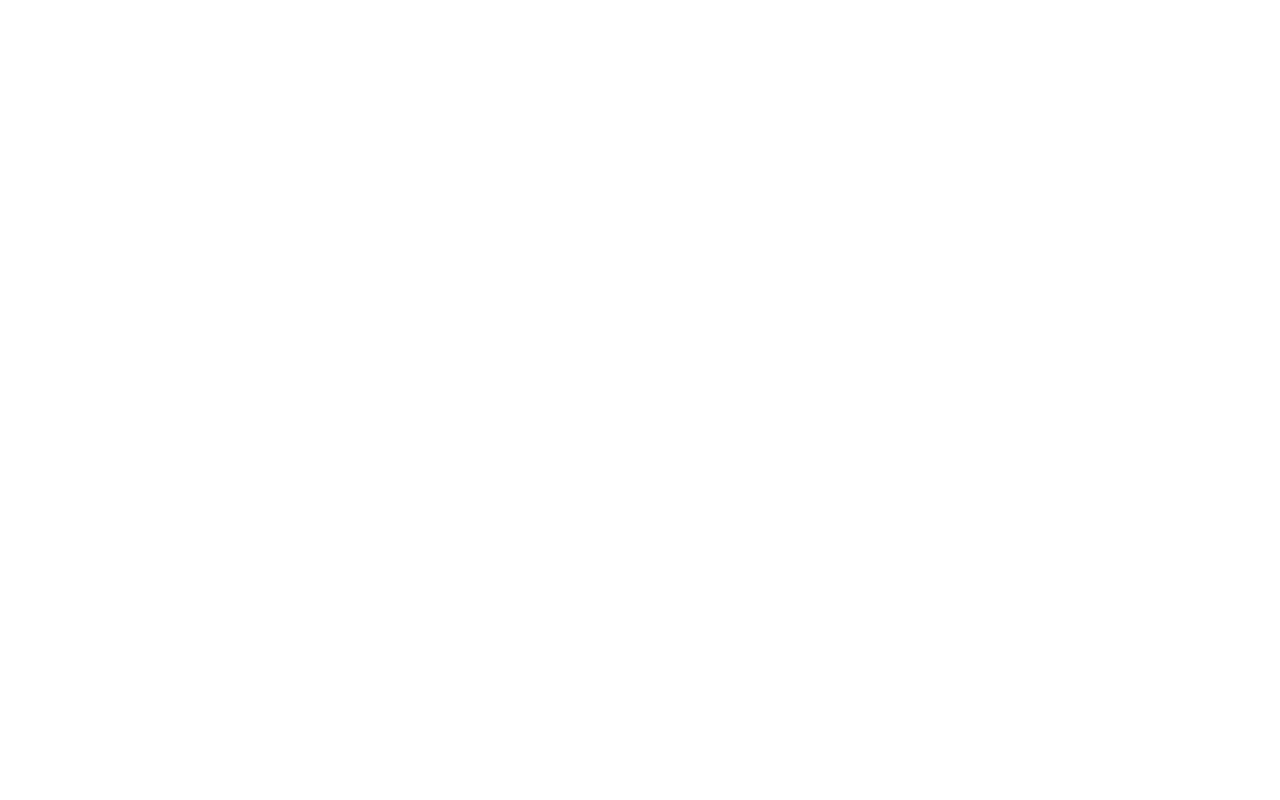
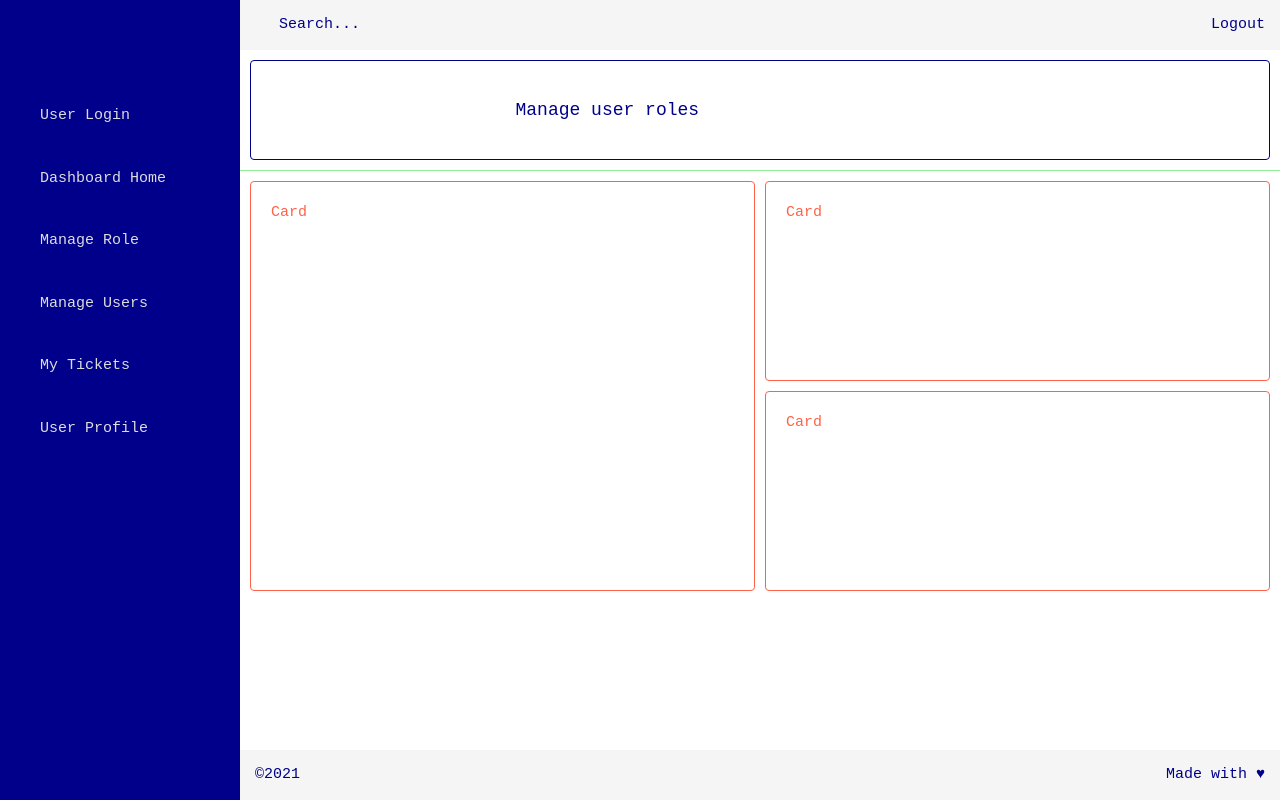
Before and after one commit to Apteryx009/Issue-Tracker, a plain HTML site: page HTML/role.html in a window 1280 px wide. Drawn offline with nearby package versions, Linux system fonts and the light colour scheme.

Commit message:
added role.html layout

```diff
--- /dev/null
+++ b/CSS/role.css
@@ -0,0 +1,33 @@
+ .overview_card-info {
+
+    margin-left: 25%;
+     font-size: larger;
+ }
+
+
+ @media only screen and (min-width: 750px) {
+
+    .main_cards {
+
+      grid-template-areas:
+        'card1 card2'
+        'card1 card3';
+
+    }
+  }
+
+
+  .left_card {
+    flex-basis: 250px;
+    flex-grow: 1;
+    margin: 10px 10px;
+    display: flex;
+    align-items: center;
+    justify-content: space-between;
+    padding: 20px;
+    /* background-color: seagreen; */
+    height: 100px;
+    border: 1px solid darkblue;
+    border-radius: 4px;
+    color: darkblue;
+  }
--- a/HTML/role.html
+++ b/HTML/role.html
@@ -0,0 +1,71 @@
+<!DOCTYPE html>
+<html lang="en">
+
+<head>
+    <link rel="stylesheet" href="https://stackpath.bootstrapcdn.com/bootstrap/4.3.1/css/bootstrap.min.css" integrity="sha384-ggOyR0iXCbMQv3Xipma34MD+dH/1fQ784/j6cY/iJTQUOhcWr7x9JvoRxT2MZw1T" crossorigin="anonymous">
+  <meta charset="UTF-8" />
+  <meta name="viewport" content="width=device-width, initial-scale=1.0" />
+  <title>Bug Tracker: role</title>
+
+  <!-- These two css links are required in every file -->
+  <link rel="stylesheet" href="../CSS/style.css">
+  <link rel="stylesheet" href="../CSS/aside.css">
+
+  <link rel="stylesheet" href="../CSS/role.css">
+
+</head>
+
+<body>
+
+  <div class="grid-container">
+    <div class="menu-icon">
+      <strong> &#9776;</strong>
+    </div>
+    <header class="header">
+      <div class="header_search">Search...</div>
+      <div class="header_avatar">Logout</div>
+    </header>
+    <aside class="aside">
+      <div class="aside_close-icon">
+        <strong>&times;</strong>
+      </div>
+      <ul class="aside_list">
+        <li class="aside_list-item">User Login</li>
+        <li class="aside_list-item">Dashboard Home</li>
+        <li class="aside_list-item">Manage Role</li>
+        <li class="aside_list-item">Manage Users</li>
+        <li class="aside_list-item">My Tickets</li>
+        <li class="aside_list-item">User Profile</li>
+      </ul>
+    </aside>
+
+
+
+        <main class="main">
+            <div class="main_overview">
+                <div class="overview_card">
+                  <div class="overview_card-info">Manage user roles</div>
+                  <div class="overview_card-icon"></div>
+                </div>
+            </div>
+
+
+        <div class="main_cards">
+            <div class="card">Card</div>
+            <div class="card">Card</div>
+            <div class="card">Card</div>
+
+          </div>
+
+    </main>
+    <footer class="footer">
+      <div class="footer_copyright">&copy;2021</div>
+      <div class="footer_byline">Made with &hearts;</div>
+    </footer>
+  </div>
+
+  <script defer src="../JS/userHome.js"></script>
+  <script defer src="../JS/aside.js"></script>
+</body>
+
+</html>
--- a/JS/aside.js
+++ b/JS/aside.js
@@ -4,7 +4,7 @@
 let asideButtons = document.querySelectorAll('.aside_list-item');
 console.log(asideButtons);
 
-var nameObt = ['index.html', 'userHome.html', ]
+var nameObt = ['index.html', 'userHome.html', 'role.html' ]
 
 //Note: If user is already on say userHome.html, then u won't see a different page when you click
 //Dashbaord Home because it's already on that page. It will just refresh.
```
Also changed, not shown: HTML/index.html (+3 -2 lines), HTML/userHome.html (+2 -2 lines), JS/role.js (added).
